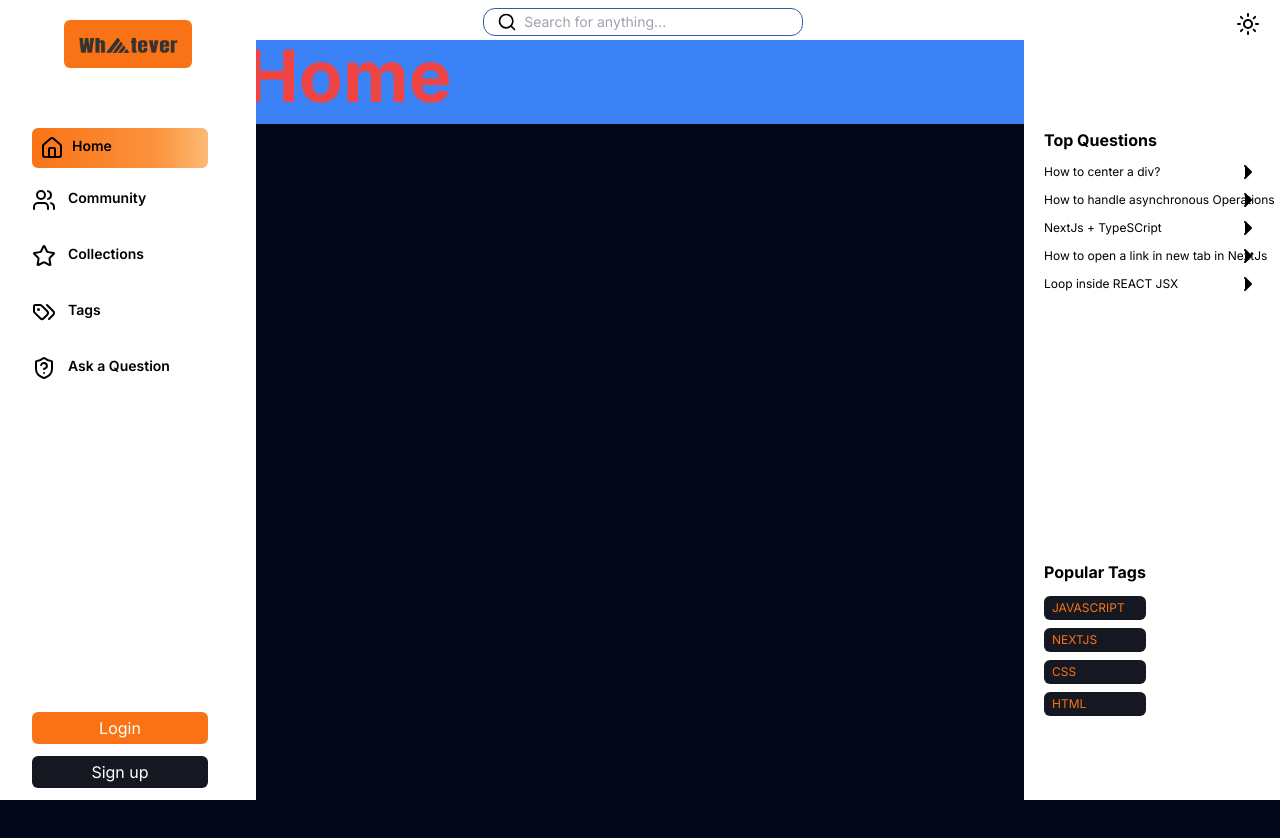
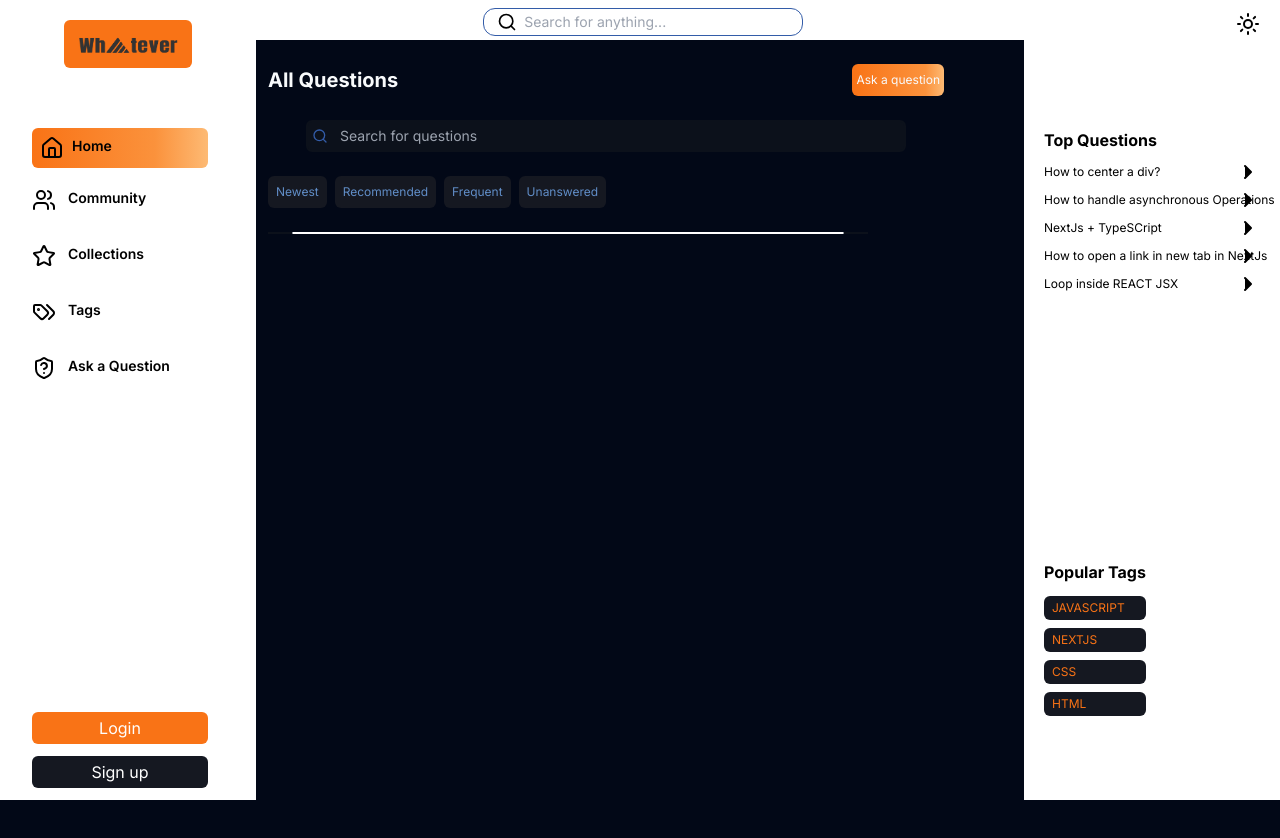
Before and after one commit to Developer095/proj-two, a Next.js app: page / in a window 1280 px wide. Shown: the top 838 px of the page. Built offline with nearby package versions, Linux system fonts and the light colour scheme.

Commit message:
home page start

```diff
--- a/app/(default)/layout.tsx
+++ b/app/(default)/layout.tsx
@@ -23,7 +23,7 @@ export default function RootLayout({
             />
           </div>
         </div>
-        <div className="mt-10 bg-blue-500">{children}</div>
+        <div className="absolute left-60 top-10 ml-1 min-w-min">{children}</div>
       </section>
       <RightSidebar />
     </section>
--- a/app/(default)/page.tsx
+++ b/app/(default)/page.tsx
@@ -1,14 +1,63 @@
 import { House } from "lucide-react";
 import React from "react";
+import { Search } from "lucide-react";
 
 const Home = () => {
   return (
-    <div>
-      <div className="text-7xl font-bold text-green-400 dark:text-red-500">
-        Home
+    <div className="m-6">
+      <div className="flex w-[676px] items-center justify-between gap-2">
+        <p className="text-xl font-bold">All Questions</p>
+        <button className="rounded-md bg-gradient-to-r from-orange-500 via-orange-400 via-80% to-orange-300 px-1 py-2 text-xs">
+          Ask a question
+        </button>
       </div>
+      <div className="mt-6 flex items-center justify-center">
+        <Search className="absolute left-16 p-1 text-[#335ca8]" />
+        <input
+          type="text"
+          placeholder="Search for questions"
+          className="w-[600px] rounded-md border-2 border-[#0c111b] bg-[#0c111b] px-2 py-1 pl-8 text-sm"
+        />
+      </div>
+
       <div>
-        <House className="h-3 w-3 text-green-500" />
+        <ul className="mt-6 flex flex-row gap-2">
+          <li>
+            <button className="rounded-md bg-[#151821] px-2 py-2 text-xs text-[#618ec8] hover:cursor-pointer hover:bg-[#212734]">
+              Newest
+            </button>
+          </li>
+          <li>
+            <button className="rounded-md bg-[#151821] px-2 py-2 text-xs text-[#618ec8] hover:cursor-pointer hover:bg-[#212734]">
+              Recommended
+            </button>
+          </li>
+          <li>
+            <button className="rounded-md bg-[#151821] px-2 py-2 text-xs text-[#618ec8] hover:cursor-pointer hover:bg-[#212734]">
+              Frequent
+            </button>
+          </li>
+          <li>
+            <button className="rounded-md bg-[#151821] px-2 py-2 text-xs text-[#618ec8] hover:cursor-pointer hover:bg-[#212734]">
+              Unanswered
+            </button>
+          </li>
+        </ul>
+      </div>
+
+      <div className="w-[600px] bg-[#0c111b]">
+        <div className="m-6">
+          <p id="heading"></p>
+          <ul id="language"></ul>
+          <div className="border border-b-white border-t-white">
+            <span id="user"></span>
+            <ul>
+              <li></li>
+              <li></li>
+              <li></li>
+            </ul>
+          </div>
+        </div>
       </div>
     </div>
   );
--- a/app/layout.tsx
+++ b/app/layout.tsx
@@ -16,7 +16,12 @@ export default function RootLayout({
 }>) {
   return (
     <html lang="en">
-      <body className={cn("text-[#f8fafc] antialiased", inter.className)}>
+      <body
+        className={cn(
+          "bg-[#020817] text-[#f8fafc] antialiased dark:bg-[#dce4c9]",
+          inter.className,
+        )}
+      >
         {children}
       </body>
     </html>
```
